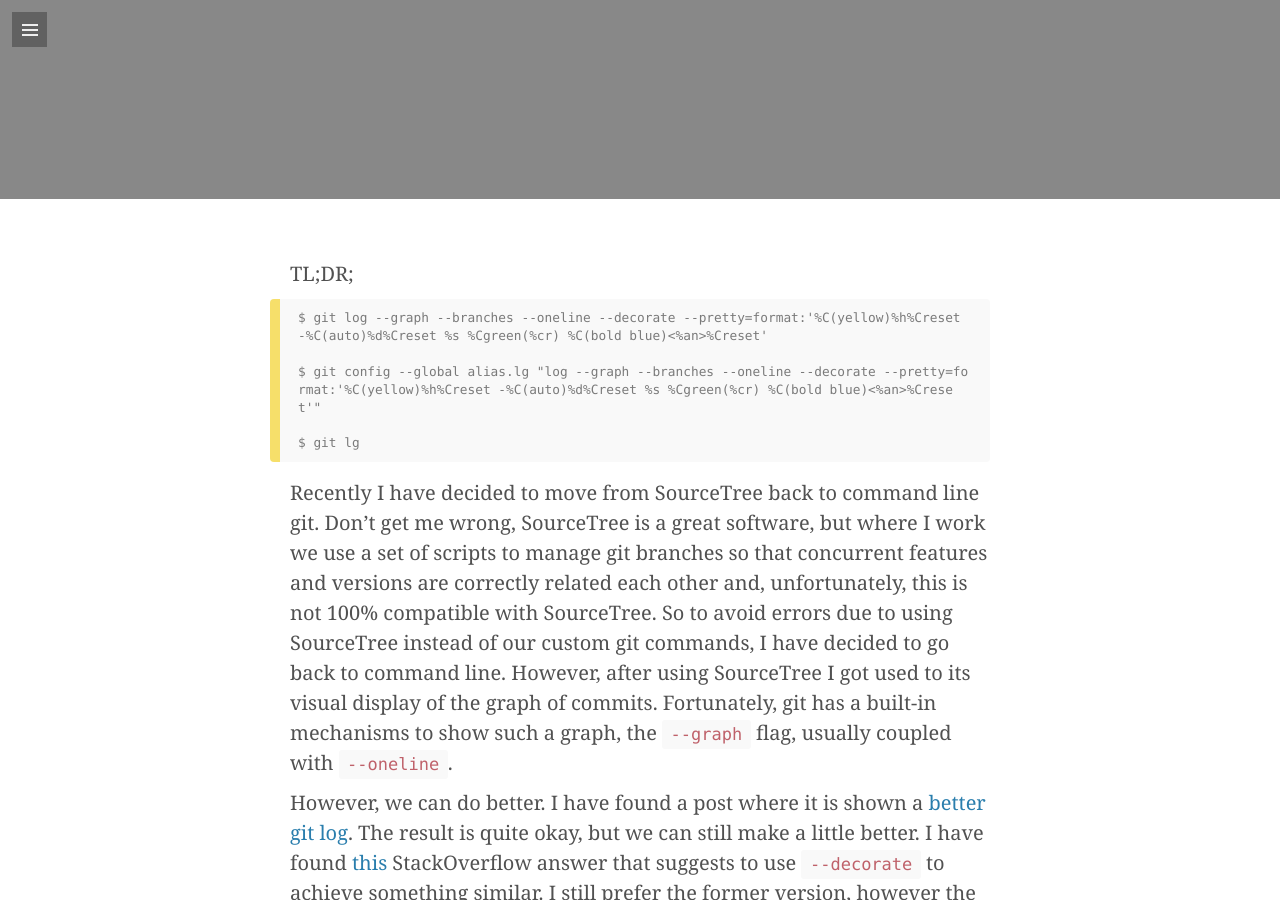
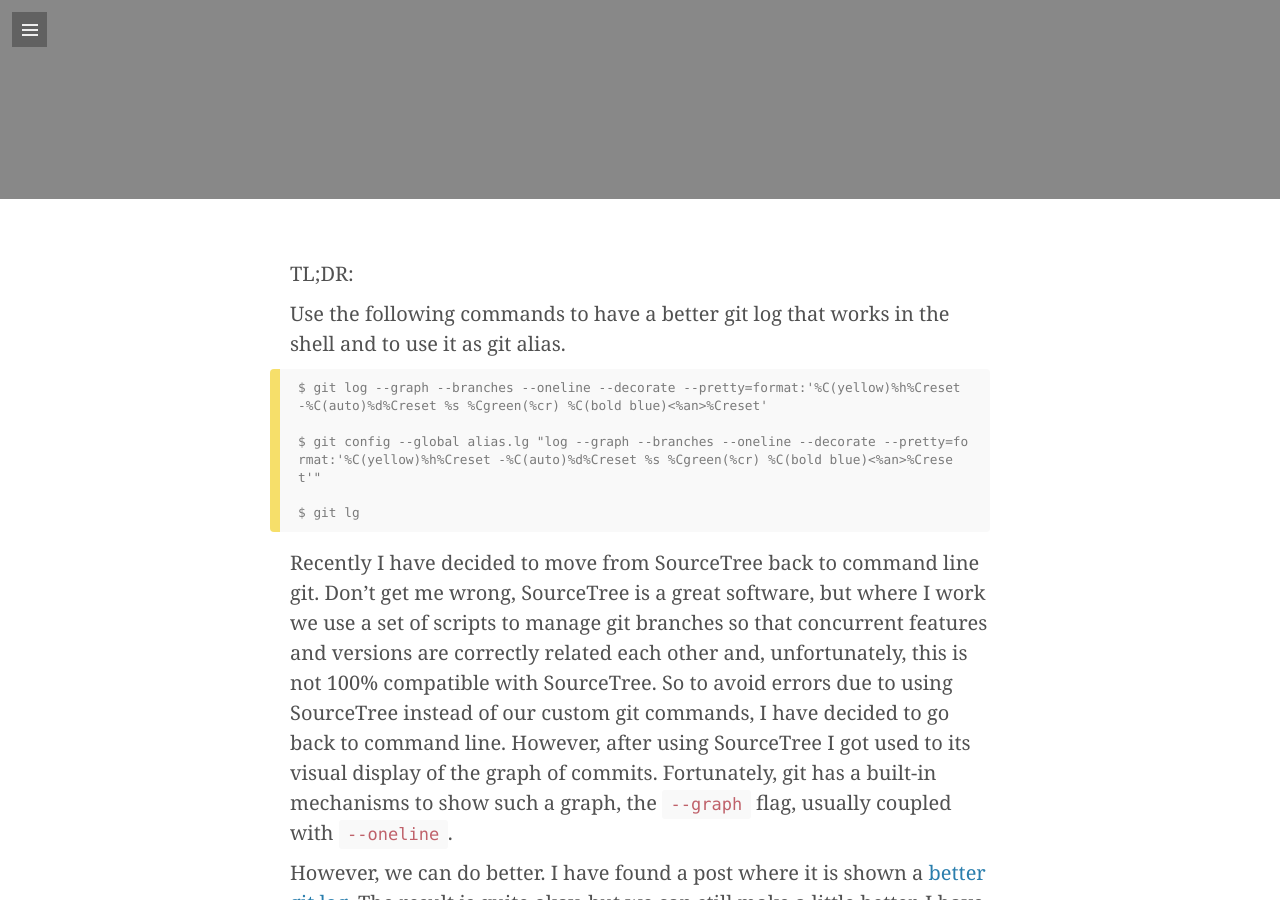
Before and after one commit to davidevernizzi/davidevernizzi.github.io, a Jekyll site: the page built from _posts/2018-01-03-even-better-git-log.markdown, in a window 1280 px wide and 900 px high, scrolled down 701 px. Built offline with Jekyll 4.4.1, drawn with Linux system fonts in a browser that asks for light colours; some web fonts are replaced.

Commit message:
fixed typo

````diff
--- a/_posts/2018-01-03-even-better-git-log.markdown
+++ b/_posts/2018-01-03-even-better-git-log.markdown
@@ -5,7 +5,9 @@ date:   2018-01-03
 categories: git
 ---
 
-TL;DR;
+TL;DR:
+
+Use the following commands to have a better git log that works in the shell and to use it as git alias.
 
 ```
 $ git log --graph --branches --oneline --decorate --pretty=format:'%C(yellow)%h%Creset -%C(auto)%d%Creset %s %Cgreen(%cr) %C(bold blue)<%an>%Creset'
````
